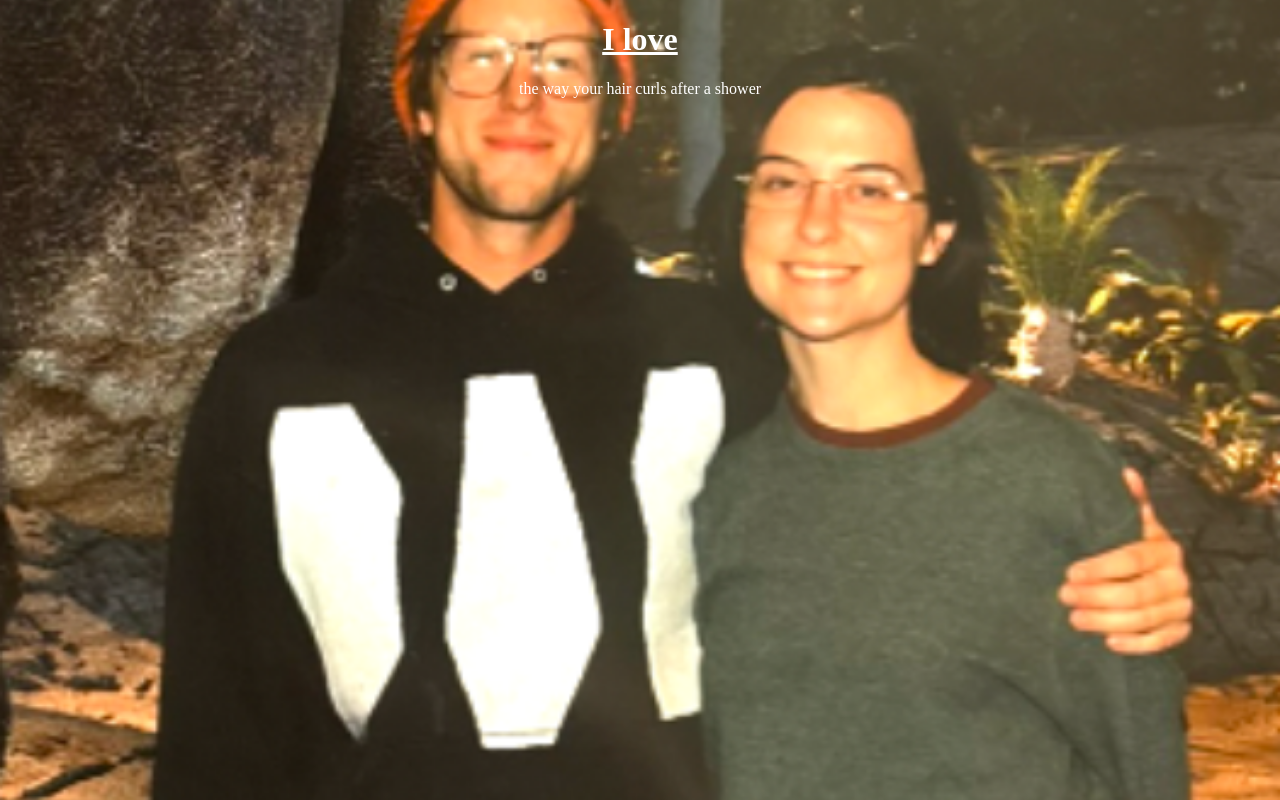
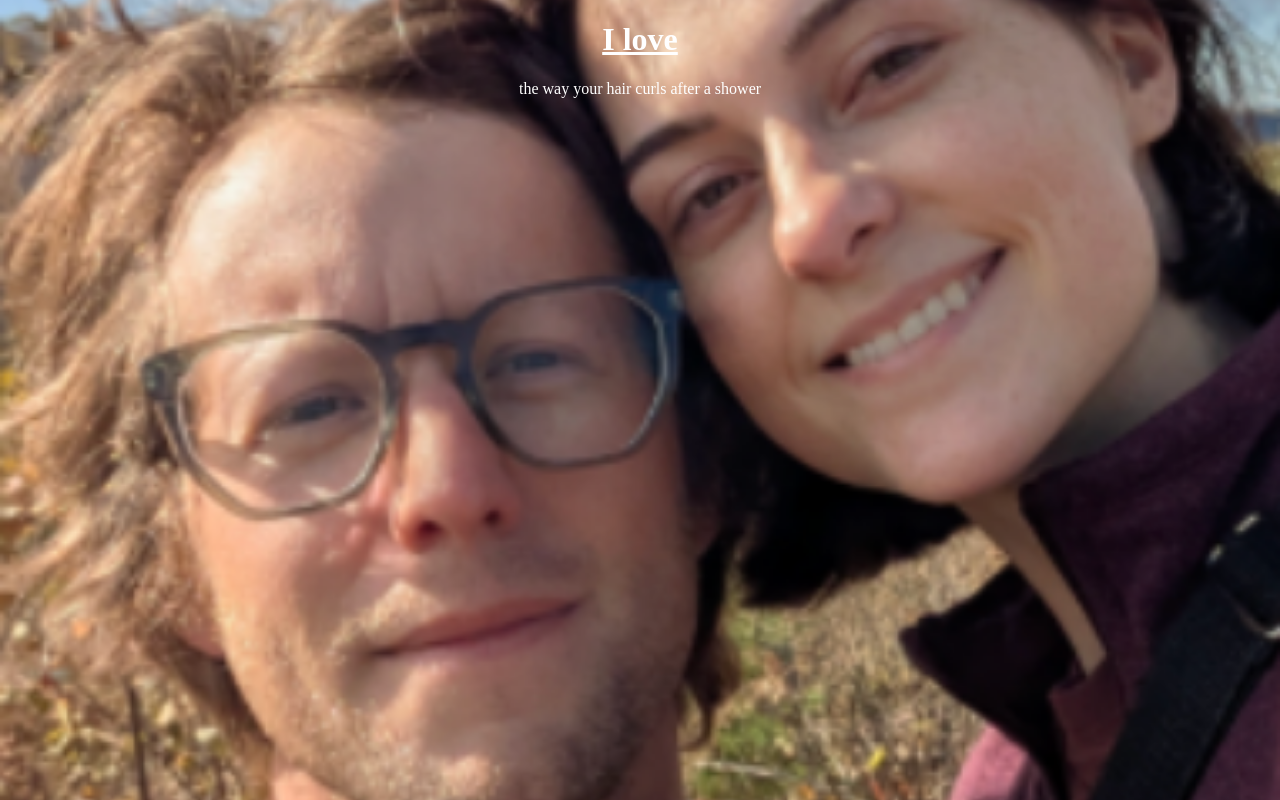
Before and after one commit to trailbeetle/alec, a Next.js app: page / in a window 1280 px wide. Built offline with nearby package versions, Linux system fonts and the light colour scheme.

Commit message:
Update page.js

```diff
--- a/app/page.js
+++ b/app/page.js
@@ -39,10 +39,10 @@ const sayings = [
 
 const photos = [
   "/cabin.png",
-  "/hotel.JPEG",
   "/hotelkiss.JPEG",
   "/dino.png",
   "/hill.png",
+    "/hotel.JPEG",
   "/cabinchairs.png",
   "/gzero.jpg",
 ]
```
